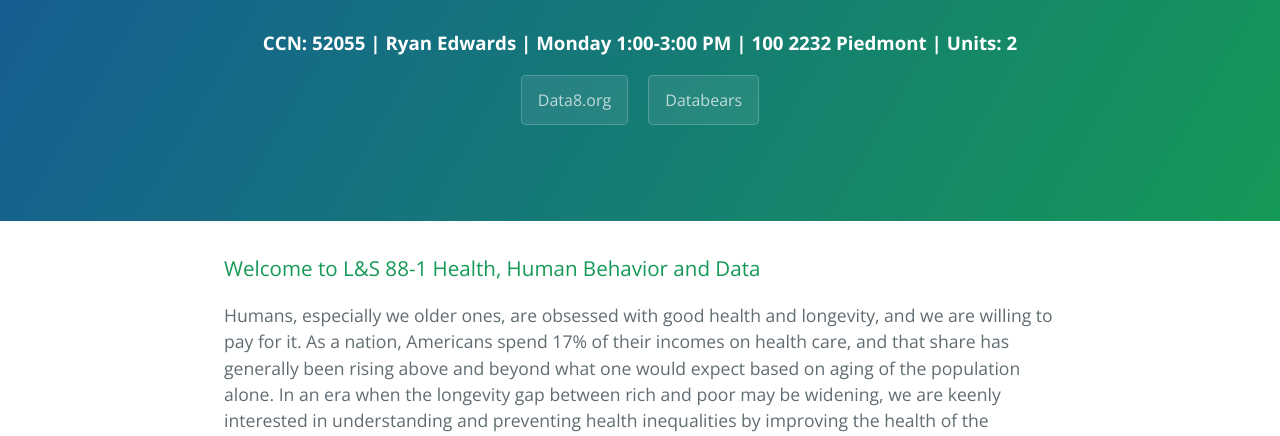
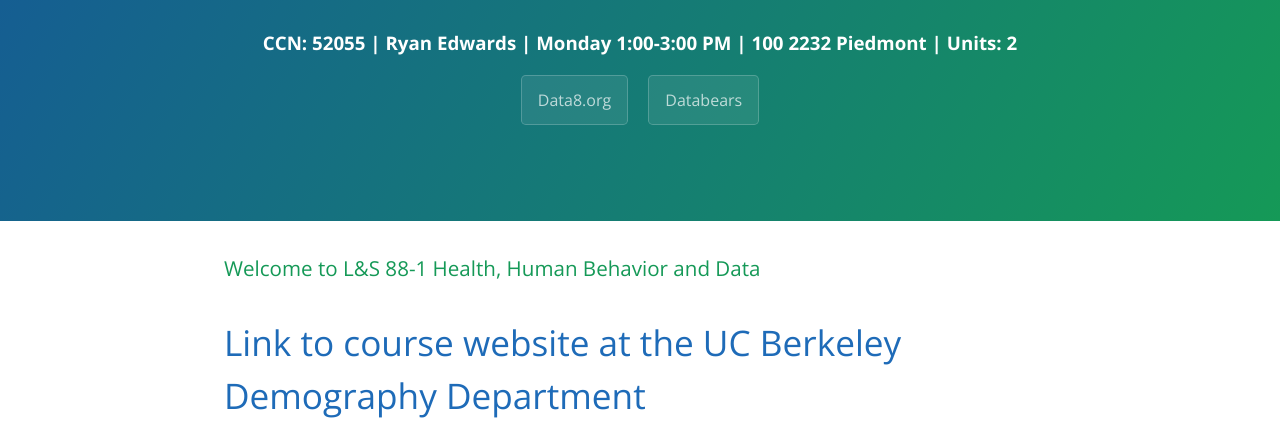
Before and after one commit to data-8/health-connector, a plain HTML site: page index.html in a window 1280 px wide. Shown: the part 286-722 px from the top of the page. Drawn offline with nearby package versions, Linux system fonts and the light colour scheme.

Commit message:
Update index.html

```diff
--- a/index.html
+++ b/index.html
@@ -21,6 +21,9 @@
     <section class="main-content">
       <h3>Welcome to L&S 88-1 Health, Human Behavior and Data</h3>
 
+ <h1>
+   <a href="http://www.demog.berkeley.edu/~redwards/ls88.html">Link to course website at the UC Berkeley Demography Department</a>
+ </h1>
 
 <p>Humans, especially we older ones, are obsessed with good health and longevity, and we are willing to pay for it. As a nation, Americans spend 17% of their incomes on health care, and that share has generally been rising above and beyond what one would expect based on aging of the population alone. In an era when the longevity gap between rich and poor may be widening, we are keenly interested in understanding and preventing health inequalities by improving the health of the disadvantaged. But what external elements and human behaviors produce good health? What kinds of influences reduce health? Is there a difference between activities that we observe healthy people engaging in and activities that actually improve health? The gold standard for disentangling cause and effect in medicine is the randomized controlled trial. But we suspect that many social and behavioral phenomena are important for population health but are never administered in specific dosages to randomly selected treatment and control groups. In this first year connector course, we will examine and discuss measures of human health and longevity alongside arrays of measurable influences on health, identifying the key questions traditionally addressed in health sciences and exploring the current frontier. We will develop broad knowledge of the metrics, methods, and challenges, and we will apply them toward understanding of current issues in health policy.</p>
 
```
